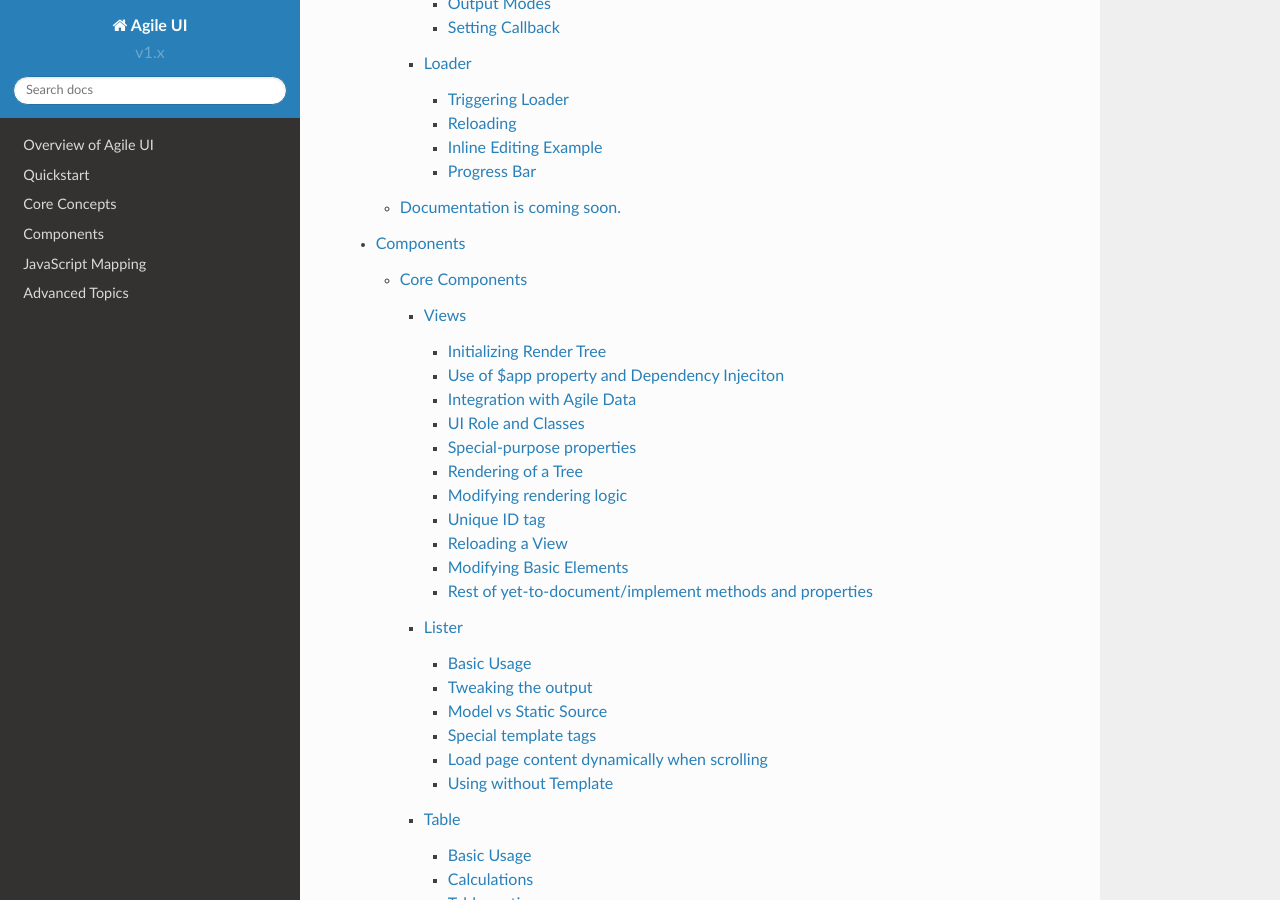
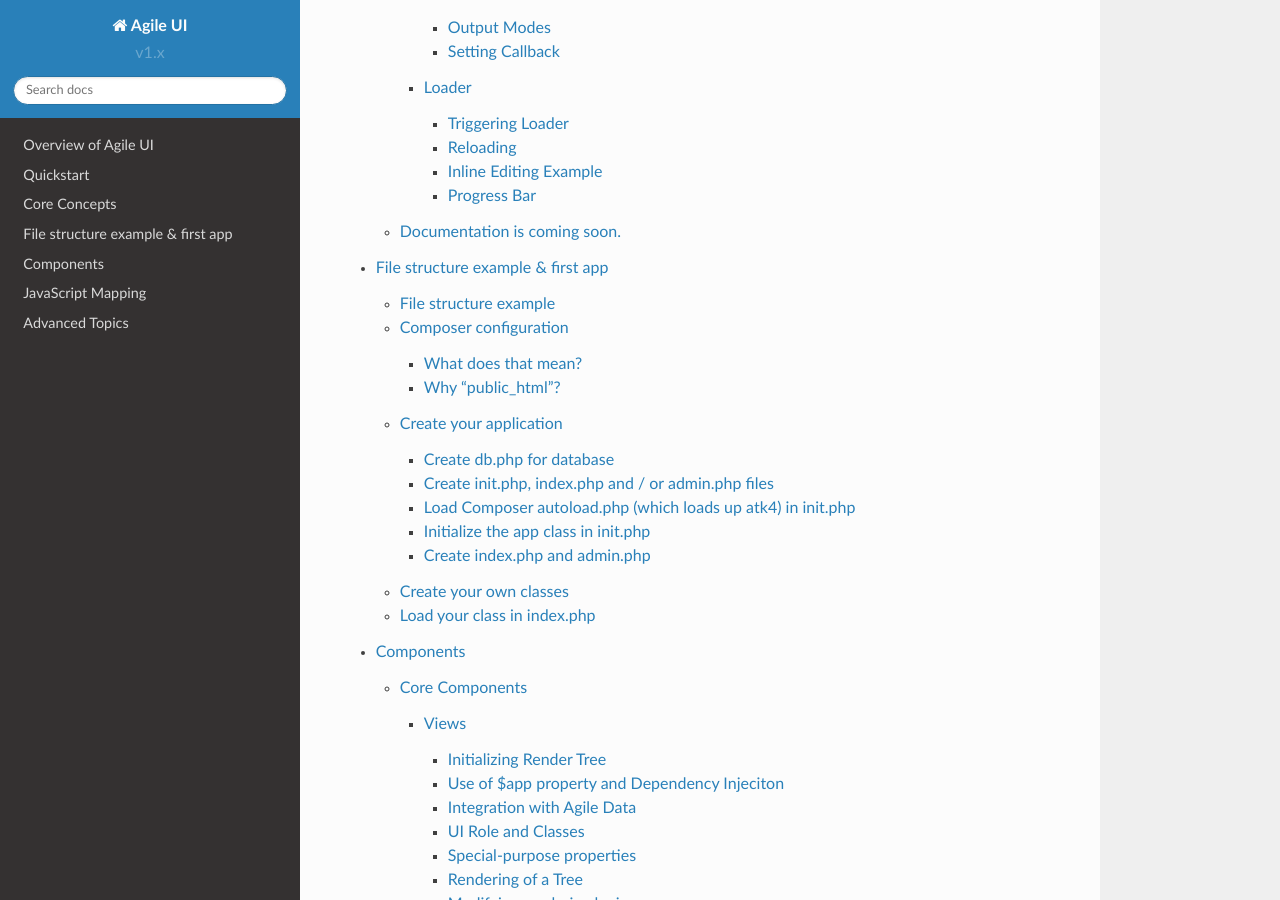
Before and after one commit to atk4/ui, a Sphinx documentation site: the page built from docs/index.rst, in a window 1280 px wide and 900 px high, scrolled down 4236 px. Built offline with Sphinx 7.4.7 and the Read the Docs theme 2.0.0, drawn with Linux system fonts in a browser that asks for light colours; pages that are not in the unit, such as notebooks, are missing from menus; some of the changed lines change nothing that is shown.

Commit message:
Added namespaces to quickstart and file structure example (#857)
* Added namespaces to quickstart and file structure example

I adapted and enhanced the things that have been missing for myself when I started using atk. So I first had to dig into namespaces and second I had to experiment with the file structure until I came up with one that is suited for small and big projects and offers a good overview and structure.

* Updated filestructure and adapted to PSR-4 namespace conventions

I did some adaptions of the namespacing as it wasn't fully PSR-4 conform. In addition some changes to the file structure. Vendor is now outside of the public folder.

```diff
--- /dev/null
+++ b/docs/filestructure.rst
@@ -0,0 +1,235 @@
+.. _filestructure:
+
+==================================
+File structure example & first app
+==================================
+
+We will deal here with a suggestion how you could structure your files and folders for your individual atk4 project.
+Let's assume you are planning to create at least several pages with some models and views. This example can be expanded
+and modified to your needs and shows just one concept of how to setup an atk4 project.
+
+
+File structure example
+======================
+
+This file structure is a recommendation and no must. It is a best practice example.
+Feel free to experiment with it and find the ideal file structure for your project.
+
+* config
+
+    * db.php
+
+* public_html
+
+    * images
+
+    * index.php
+
+    * init.php
+
+    * admin.php (if needed)
+
+* projectfolder (could be named "app" for example)
+
+    * Forms
+
+        * ExampleForm1.php
+
+        * ExampleForm2.php
+
+        * UserDetailForm.php
+
+    * Models
+
+        * ExampleClass1.php
+
+        * ExampleClass2.php
+
+        * LoadAllUsers.php
+
+    * Views
+
+        * View1.php
+
+        * View2.php
+
+        * GridUserList.php
+
+* vendor (contains all needed composer modules - don't touch them)
+
+    * atk4
+
+        * ...
+
+    * autoload.php
+
+    * ...
+
+* composer.json
+
+
+
+Composer configuration
+======================
+
+Configure your composer.json to load the atk4 AND your project folder.
+Your composer.json could look like this::
+
+  {
+    "require":{
+      "atk4/ui": "*"
+    },
+    "autoload": {
+      "psr-4": {
+          "MyProject\\": "projectfolder/"
+      }
+    }
+  }
+
+
+What does that mean?
+--------------------
+As soon as you start a "composer update" or "composer dump-autoload" in the public_html directory, all needed atk4 files
+and all your projectfiles from the subdirectory "projectfolder" are processed by Composer and the autoload.php file is generated.
+Read below how to load the autoload.php into your project.
+
+The "require" section within composer.json loads plublically available composer packages from the server.
+
+The "autoload" section within composer.json loads your individual project files (that are saved locally on your computer).
+"MyProject" defines the namespace you are using in your classes later on.
+
+
+Why "public_html"?
+------------------
+
+It is a good idea to keep away sensible configuration files that contain passwords (like database connection setups etc.)
+from the public and make it only available to your application.
+If you go live with your app, you load everything up to the webspace (config & public_html) and point the domain to the
+public_html directory.
+
+If you call www.myexampledomain.com it should show the content of public_html.
+Within a php file from public_html you are still able to access and include files from config.
+But you can't call it directly through the domain (that means in our case "db.php" can't be accessed through the domain).
+
+
+
+Create your application
+=======================
+
+To initalize your application we need to do the following steps:
+    #) Create db.php for database
+
+    #) Create init.php
+
+    #) Load Composer autoload.php (which loads up atk4) in init.php
+
+    #) Initialize the app class in init.php
+
+    #) Create index.php and admin.php
+
+
+Create db.php for database
+--------------------------
+
+We initialize a reusable database connection in db.php through a mysql persistence.
+Create a file called "db.php" in the directory "config"::
+
+  <?php
+  $db = \atk4\data\Persistence::connect("mysql://localhost/#myexampledatabase", "#username", "#password");
+
+Please remember to use a database that still exists.
+
+Create init.php, index.php and / or admin.php files
+---------------------------------------------------
+
+Create a new file in "public_html/projectfolder" and name it "init.php".
+In this file we load up our app (later) and load the database configuration::
+
+  <?php
+  $rootdir = "../";    // the public_html directory
+  include $rootdir."../config/db.php";  // contains database configuration outside the public_html directory
+
+Load Composer autoload.php (which loads up atk4) in init.php
+------------------------------------------------------------
+
+::
+
+  include $rootdir."vendor/autoload.php";   // loads up atk4 and our project files from Composer
+
+Initialize the app class in init.php
+------------------------------------
+
+::
+
+  $app = new \atk4\ui\App('Welcome to my first app'); // initialisation of our app
+  $app->db = $db;   // defines our database for reuse in other classes
+
+Create index.php and admin.php
+------------------------------
+
+If you want to write an app with a backend, create a file called "admin.php"::
+
+  <?php
+  $rootdir = "../";
+  include "init.php";
+  $app->initLayout('Admin');
+
+If you want to write an app with a frontend, create a file called "index.php"::
+
+  <?php
+  $rootdir = "../";
+  include "init.php";
+  $app->initLayout('Centered');
+
+
+Create your own classes
+=======================
+
+Now as your basic app is set up and running, we start implementing our own classes that build the core of our app.
+Following the PSR-4 specifiations all class names and file names have to correspond to each other.
+
+If we want to create a class called "myFirstClass" we have to save it to a file called "myFirstClass.php".
+
+Let's do our first class. Please create a new file in the directory "projectfolder/Views" and call it "View1.php".
+
+Now comes a tricky part: you have to define a namespace within your class file that corresponds with the namespace you have
+defined in your composer.json.
+Do you remember? - If no, take a look at the beginning of this document. We defined there "MyProject" as our namespace for
+the directory "projectfolder".
+
+Open the created file "View1.php" in your editor and add the following lines::
+
+  <?php
+  namespace MyProject\Views;
+
+  class View1 extends \atk4\data\View {
+      function init() {
+          parent::init();
+
+          $text = $this->app->add(['Text', 'here goes some text']);
+      }
+  }
+
+"namespace MyProject\\Views;" defines the namespace to use. It reflects the folder structure of the app.
+The file located in "projectfolder/Views/View1.php" becomes "MyProject\\Views\\View1" in the namespace.
+
+For each of your classes create a separate file. As long as you follow the name conventions all your class
+files will be autoloaded by Composer.
+
+.. warning:: Keep in mind that as soon as you have created one or more new file(s) within the projectfolder you have to run "composer dump-autoload"!!! Otherwise the newly generated file(s) and classes will not be autoloaded and are therefore unavailable in your application.
+
+
+Load your class in index.php
+============================
+
+To use our class in our app, we have to include it into our app. This can be done either through index.php or admin.php.
+
+Please add the following lines into your index.php::
+
+  $app->add(new MyProject\Views\View1());
+
+or if you have added at the beginning of your index.php "use MyProject\\Views\\View1;" you can write::
+
+  $app->add(new View1());
+
+See also :ref:`using-namespaces` on this topic...
--- a/docs/index.rst
+++ b/docs/index.rst
@@ -10,6 +10,7 @@
     overview
     quickstart
     core
+    filestructure
     components
     js
     advanced
--- a/docs/quickstart.rst
+++ b/docs/quickstart.rst
@@ -66,6 +66,35 @@
 demonstrates a core purpose of Agile Toolkit. Instead of doing a lot of things yourself, you can rely on
 components that do things for you.
 
+
+.. _using-namespaces:
+
+Using namespaces
+================
+
+By using namespaces you will be able to write less code for classes you use more often by using namespace references and
+writing clearer code.
+
+By using namespaces you will make out of this::
+
+    <?php
+    $app = new \atk4\ui\App('My First App');
+
+this::
+
+    <?php
+    use \atk4\ui\App; // just declared once at the top of your file
+
+    $app = new App('My First App');
+
+This is helpful, if you use in this case "new App('...');" several times in your code (hint: normally you use "new App()" just
+once in your project, but other classes could be used more often in one file)
+
+If you call it only once in a file, just use::
+
+    <?php
+    $app = new \atk4\ui\App('My First App');
+
 Data Persistence
 ================
 
@@ -85,8 +114,24 @@
 I will start the session and connect `persistence <https://agile-data.readthedocs.io/en/develop/persistence.html>`_
 with it::
 
+    <?php
     session_start();
     $s = new \atk4\data\Persistence_Array($_SESSION);
+
+If you're establishing a database connection that should be used throughout your whole application and in many classes,
+you can define it in the $app->db class::
+
+    <?php
+    use atk4\data\Persistence;
+    use atk4\ui\App;
+
+    $db = Persistence::connect(DB_URI,DB_USR, DB_PWD);
+
+    $app = new App([
+    "title" => "Erp v." . ERP_VER,
+    "db" => $db,
+    "call_exit" => false
+    ]);
 
 Data Model
 ==========
```
